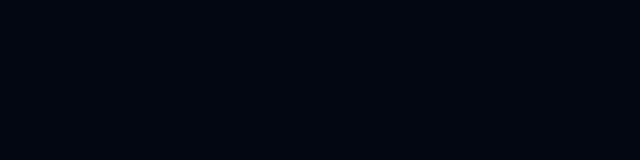
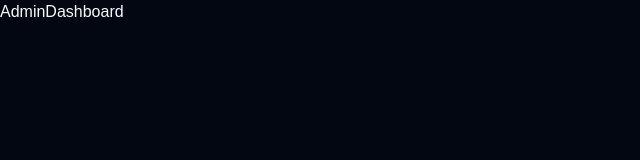
Before and after one commit to SAYANui/AdmissionPRO, a React (Vite) app in the folder frontend/: page /dashboard in a window 1280 px wide. Before the commit this address had no page. Shown: the top 160 px of the page, without its empty margins (0-640 px from the left). Built offline with nearby package versions, Linux system fonts and the light colour scheme.

Commit message:
Add AdminDashboard component and update routing in App; refactor HeroNav structure

```diff
--- a/frontend/src/App.tsx
+++ b/frontend/src/App.tsx
@@ -1,13 +1,15 @@
 import { Route, Routes } from "react-router";
 
+import { ThemeProvider } from "./components/theme-provider";
 import Hero from "@/pages/Hero";
-import { ThemeProvider } from "./components/theme-provider";
+import AdminDashboard from "./pages/AdminDashboard";
 
 export function App() {
   return (
     <ThemeProvider defaultTheme="dark" storageKey="vite-ui-theme">
       <Routes>
         <Route path="/" element={<Hero />} />
+        <Route path="/dashboard" element={<AdminDashboard />} />
       </Routes>
     </ThemeProvider>
   )
--- a/frontend/src/components/HeroNav.tsx
+++ b/frontend/src/components/HeroNav.tsx
@@ -6,16 +6,16 @@ const HeroNav = () => {
   const navigate = useNavigate()
 
   return (
-    <nav className="container mx-auto border-b border-dashed">
-      <div className="flex items-center justify-between p-4">
-        <h1 className="text-xl">Admission<span className="text-primary">PRO</span></h1>
+    <header className="container mx-auto border-b border-dashed">
+      <nav className="flex items-center justify-between p-4">
+        <h1 className="text-xl">Admission<span className="text-primary font-extrabold">PRO</span></h1>
         <div className="flex justify-center items-center gap-2">
           <ModeToggle />
           <Button variant="outline" size="sm" onClick={() => navigate("/login")}>Log In</Button>
           <Button variant="default" size="sm" onClick={() => navigate("/signup")}>Sign Up</Button>
         </div>
-      </div>
-    </nav>
+      </nav>
+    </header>
   )
 }
 
--- /dev/null
+++ b/frontend/src/pages/AdminDashboard.tsx
@@ -0,0 +1,7 @@
+const AdminDashboard = () => {
+  return (
+    <div>AdminDashboard</div>
+  )
+}
+
+export default AdminDashboard
```
